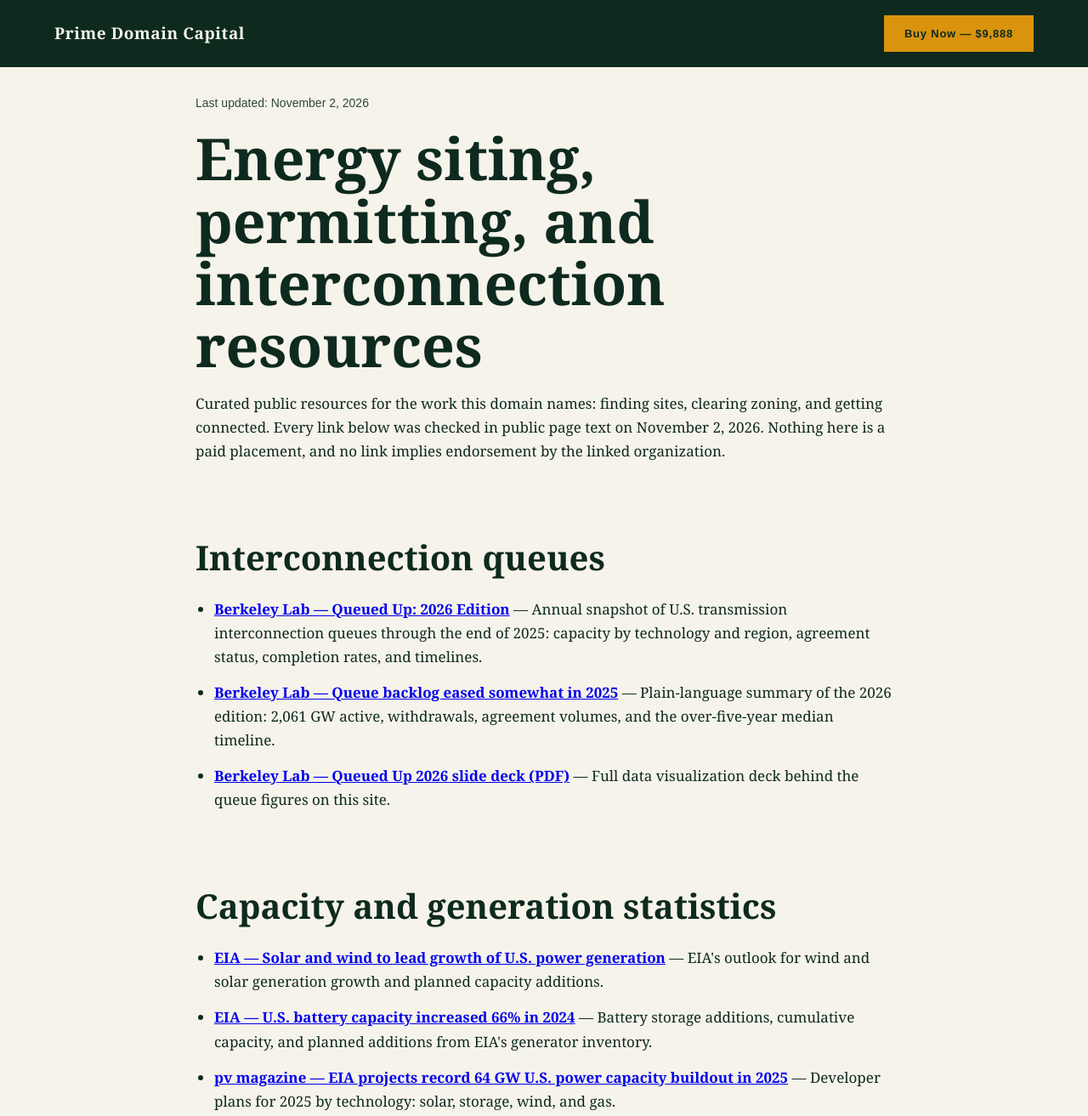
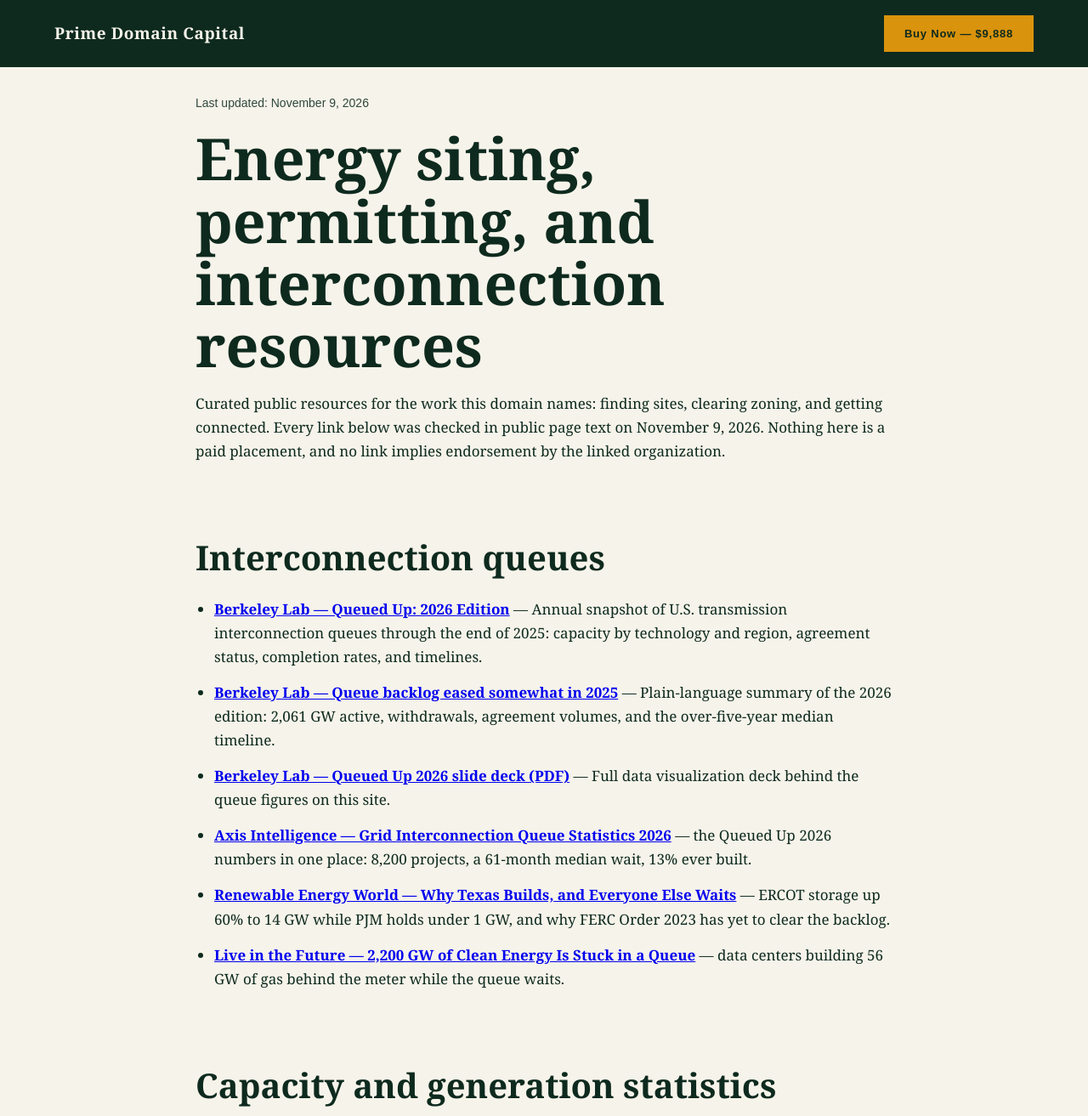
Before and after one commit to primedomaincapital/energyzoning, a plain HTML site: page resources.html in a window 1280 px wide. Shown: the top 1313 px of the page at 85% size. Drawn offline with Linux system fonts and the light colour scheme.

Commit message:
Add files via upload

```diff
--- a/resources.html
+++ b/resources.html
@@ -55,15 +55,18 @@ footer a{color:var(--accent);text-decoration:none}
 <body>
 <nav><div class="brand">Prime Domain Capital</div><a class="cta" href="https://www.afternic.com/domain/energyzoning.com">Buy Now — $9,888</a></nav>
 <main class="data-page">
-<p class="stamp">Last updated: November 2, 2026</p>
+<p class="stamp">Last updated: November 9, 2026</p>
 <h1>Energy siting, permitting, and interconnection resources</h1>
-<p>Curated public resources for the work this domain names: finding sites, clearing zoning, and getting connected. Every link below was checked in public page text on November 2, 2026. Nothing here is a paid placement, and no link implies endorsement by the linked organization.</p>
+<p>Curated public resources for the work this domain names: finding sites, clearing zoning, and getting connected. Every link below was checked in public page text on November 9, 2026. Nothing here is a paid placement, and no link implies endorsement by the linked organization.</p>
 <h2>Interconnection queues</h2>
 <ul>
 <li><a href="https://emp.lbl.gov/publications/queued-2026-edition-characteristics">Berkeley Lab — Queued Up: 2026 Edition</a> — Annual snapshot of U.S. transmission interconnection queues through the end of 2025: capacity by technology and region, agreement status, completion rates, and timelines.</li>
 <li><a href="https://emp.lbl.gov/news/backlog-power-plants-seeking-transmission-grid-connection-eased-somewhat-2025-amidst">Berkeley Lab — Queue backlog eased somewhat in 2025</a> — Plain-language summary of the 2026 edition: 2,061 GW active, withdrawals, agreement volumes, and the over-five-year median timeline.</li>
 <li><a href="https://eta-publications.lbl.gov/sites/default/files/2026-06/queued_up_2026_edition.pdf">Berkeley Lab — Queued Up 2026 slide deck (PDF)</a> — Full data visualization deck behind the queue figures on this site.</li>
-</ul>
+
+<li><a href="https://axis-intelligence.com/grid-interconnection-queue-statistics/">Axis Intelligence — Grid Interconnection Queue Statistics 2026</a> — the Queued Up 2026 numbers in one place: 8,200 projects, a 61-month median wait, 13% ever built.</li>
+<li><a href="https://www.renewableenergyworld.com/energy-business/policy-and-regulation/why-texas-builds-and-everyone-else-waits/">Renewable Energy World — Why Texas Builds, and Everyone Else Waits</a> — ERCOT storage up 60% to 14 GW while PJM holds under 1 GW, and why FERC Order 2023 has yet to clear the backlog.</li>
+<li><a href="https://liveinthefuture.org/stories/interconnection-queue-fossil-backdoor">Live in the Future — 2,200 GW of Clean Energy Is Stuck in a Queue</a> — data centers building 56 GW of gas behind the meter while the queue waits.</li></ul>
 <h2>Capacity and generation statistics</h2>
 <ul>
 <li><a href="https://www.eia.gov/todayinenergy/detail.php?id=61242">EIA — Solar and wind to lead growth of U.S. power generation</a> — EIA's outlook for wind and solar generation growth and planned capacity additions.</li>
@@ -90,7 +93,7 @@ footer a{color:var(--accent);text-decoration:none}
 <p>Questions about this domain: <a href="mailto:info@primedomaincapital.com">info@primedomaincapital.com</a></p>
 </div>
 <h2>Changelog</h2>
-<ul><li>November 2, 2026: Initial edition — 13 curated links established across interconnection queues, capacity statistics, siting and zoning research, and interconnection rules.</li></ul>
+<ul><li>November 9, 2026: Link re-check: no dead links removed. 403/429 responses from bot-protected publishers were verified live by page content or search index. Added 3 new links.</li><li>November 2, 2026: Initial edition — 13 curated links established across interconnection queues, capacity statistics, siting and zoning research, and interconnection rules.</li></ul>
 </main>
 <footer><p>Offered by <strong>Prime Domain Capital</strong> · Private holder selling its own domain assets</p><p><a href="mailto:info@primedomaincapital.com">info@primedomaincapital.com</a></p></footer>
 <script defer src="https://static.cloudflareinsights.com/beacon.min.js" data-cf-beacon='{"token": "1407571ec8bc45c3a082c91096558135"}'></script>
```
